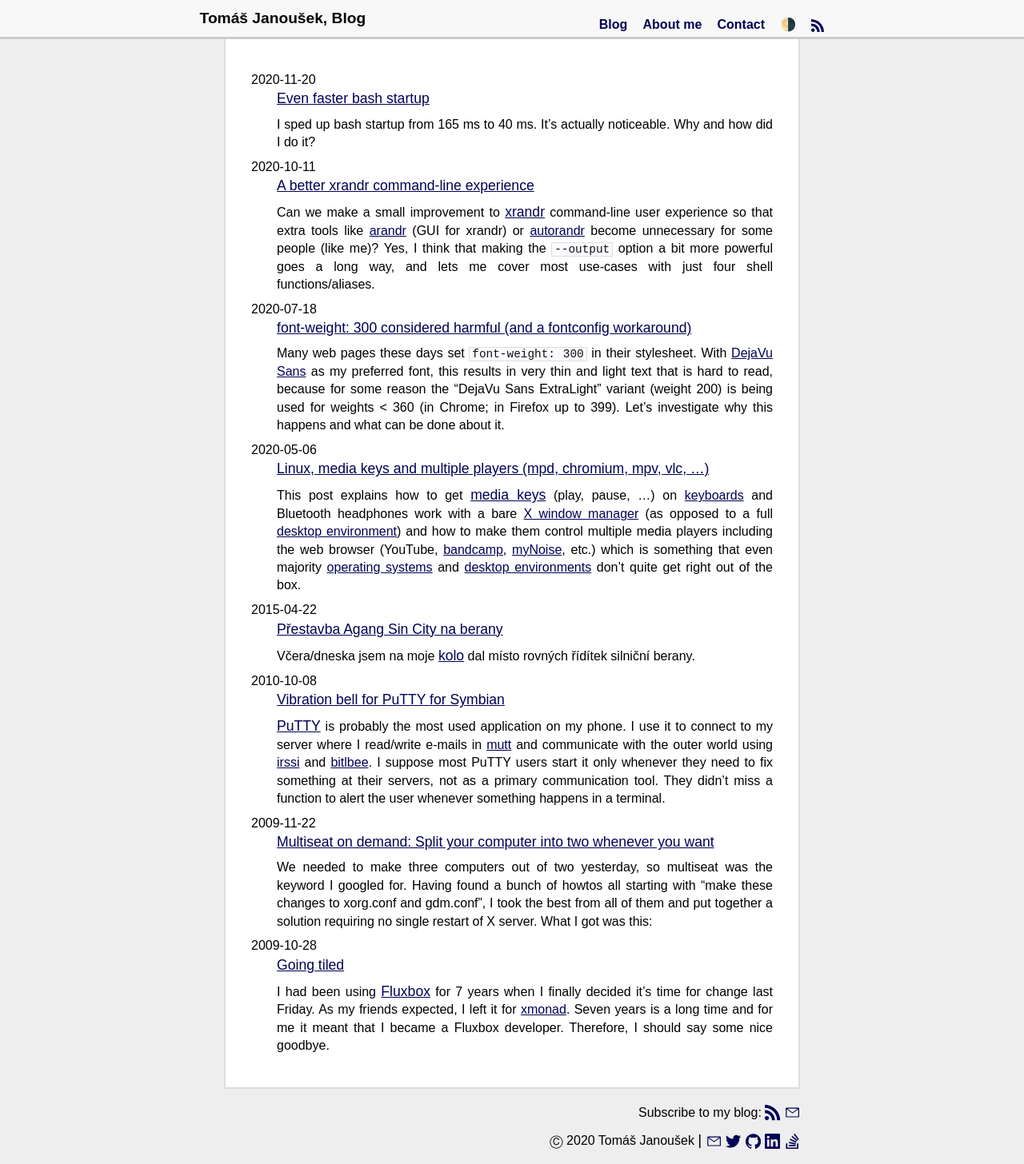
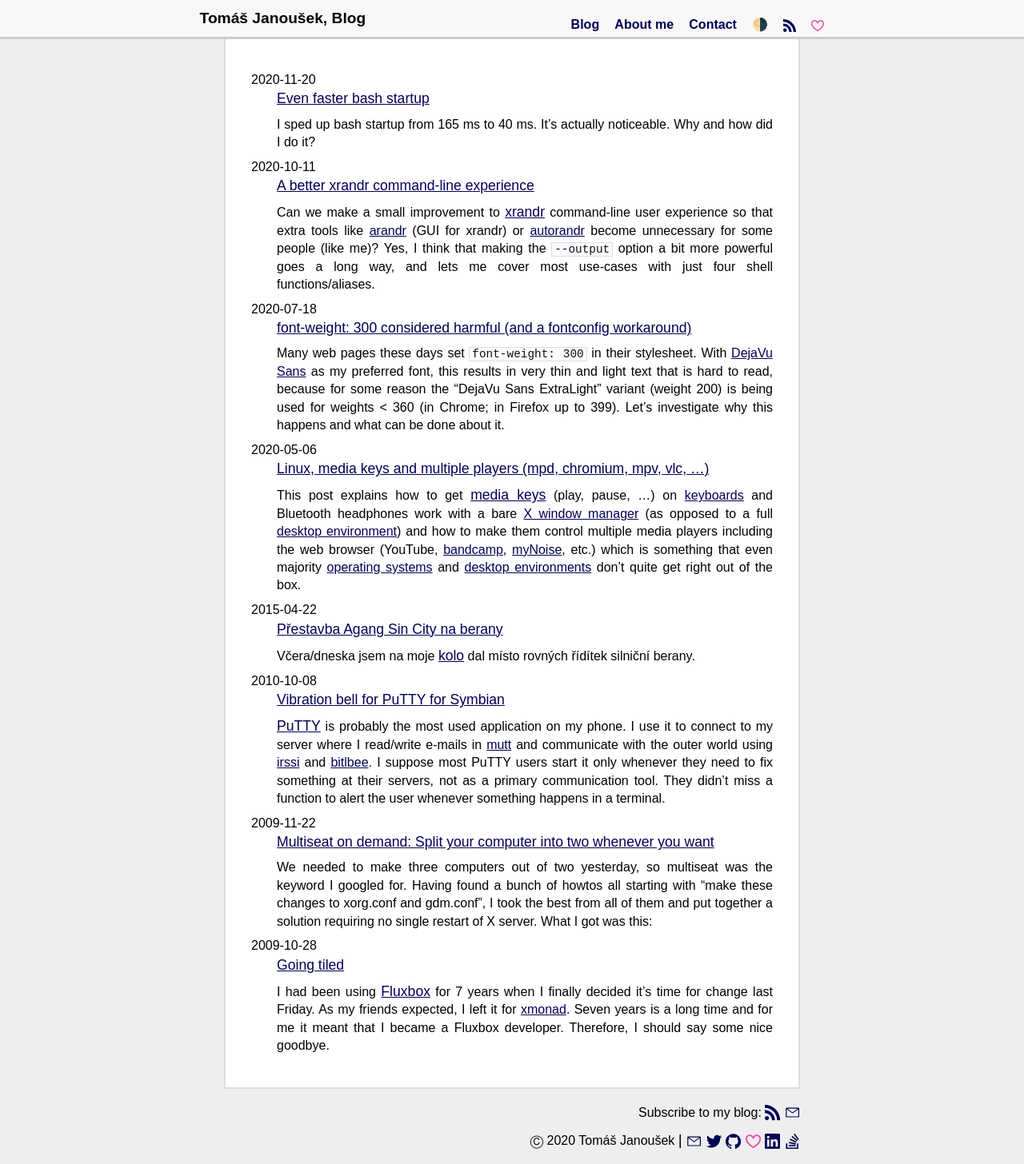
Before and after one commit to liskin/work.lisk.in, a Jekyll site: the page built from index.html, in a window 1280 px wide. Shown: the whole page at 80% size. Built offline with Jekyll 4.4.1, drawn with Linux system fonts in a browser that asks for light colours; the list of posts is cut into pages by our own code.

Commit message:
Add link to GitHub Sponsors

```diff
--- a/_layouts/default.html
+++ b/_layouts/default.html
@@ -52,7 +52,8 @@
 				<li><a href="{{ "/about/" | relative_url }}">About me</a></li>
 				<li><a href="{{ "/contact/" | relative_url }}">Contact</a></li>
 				<li><button onclick="darkSwitch(); this.blur()">🌗</button></li>
-				<li><a href="{{ "/atom.xml" | relative_url }}" data-goatcounter-click="subscribe-atom" title="atom feed">{% include icons/rss.svg %}</a></li>
+				<li><a href="{{ "/atom.xml" | relative_url }}" data-goatcounter-click="header-sub-atom" title="atom feed">{% include icons/rss.svg %}</a></li>
+				<li><a href="https://github.com/sponsors/liskin" data-goatcounter-click="header-gh-sponsors" title="github sponsors">{% include icons/github-sponsors.svg %}</a></li>
 			</ul>
 		</nav></header>
 
@@ -78,8 +79,8 @@
 			<p>
 				Subscribe to my blog:
 				<span class="larger">
-					<a href="{{ "/atom.xml" | relative_url }}" data-goatcounter-click="subscribe-atom" title="atom feed">{% include icons/rss.svg %}</a>
-					<a href="https://feedburner.google.com/fb/a/mailverify?uri=work-lisk-in&amp;loc=en_US" data-goatcounter-click="subscribe-mail" title="subscribe via mail">{% include icons/mail.svg %}</a>
+					<a href="{{ "/atom.xml" | relative_url }}" data-goatcounter-click="footer-sub-atom" title="atom feed">{% include icons/rss.svg %}</a>
+					<a href="https://feedburner.google.com/fb/a/mailverify?uri=work-lisk-in&amp;loc=en_US" data-goatcounter-click="footer-sub-mail" title="subscribe via mail">{% include icons/mail.svg %}</a>
 				</span>
 			</p>
 			{% endif %}
@@ -93,6 +94,7 @@
 					<a href="mailto:tomi@nomi.cz" data-goatcounter-click="footer-mail" title="mail">{% include icons/mail.svg %}</a>
 					<a href="https://twitter.com/Liskni_si" data-goatcounter-click="footer-twitter" title="twitter">{% include icons/twitter.svg %}</a>
 					<a href="https://github.com/liskin" data-goatcounter-click="footer-github" title="github">{% include icons/github.svg %}</a>
+					<a href="https://github.com/sponsors/liskin" data-goatcounter-click="footer-gh-sponsors" title="github sponsors">{% include icons/github-sponsors.svg %}</a>
 					<a href="https://www.linkedin.com/in/pivnik" data-goatcounter-click="footer-linkedin" title="linkedin">{% include icons/linkedin.svg %}</a>
 					<a href="https://stackoverflow.com/users/3407728/" data-goatcounter-click="footer-stackoverflow" title="stack overflow">{% include icons/stackoverflow.svg %}</a>
 				</span>
--- a/styles/main.scss
+++ b/styles/main.scss
@@ -482,3 +482,8 @@ abbr[title] {
 		}
 	}
 }
+
+svg.github-sponsors {
+	fill: #ea4aaa !important;
+	height: 1em;
+}
```
Also changed, not shown: _includes/icons/github-sponsors.svg (added).
